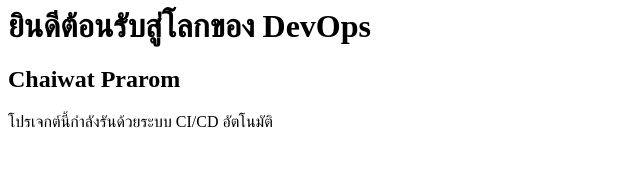
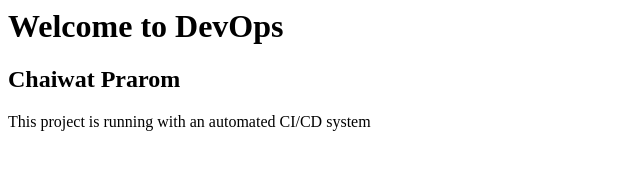
Before and after one commit to Nicekingsoda/my-first-devops-project, a plain HTML site: page index.html in a window 1280 px wide. Shown: the whole page, without its empty margins (0-640 px from the left). Drawn offline with Linux system fonts and the light colour scheme.

Commit message:
add docker file and change the index to 100% eng

```diff
--- a/index.html
+++ b/index.html
@@ -1,3 +1,3 @@
-<h1>ยินดีต้อนรับสู่โลกของ DevOps</h1>
+<h1>Welcome to DevOps</h1>
 <h2>Chaiwat Prarom</h2>
-<p>โปรเจกต์นี้กำลังรันด้วยระบบ CI/CD อัตโนมัติ</p>
+<p>This project is running with an automated CI/CD system</p>
```
Also changed, not shown: 1 other file.
